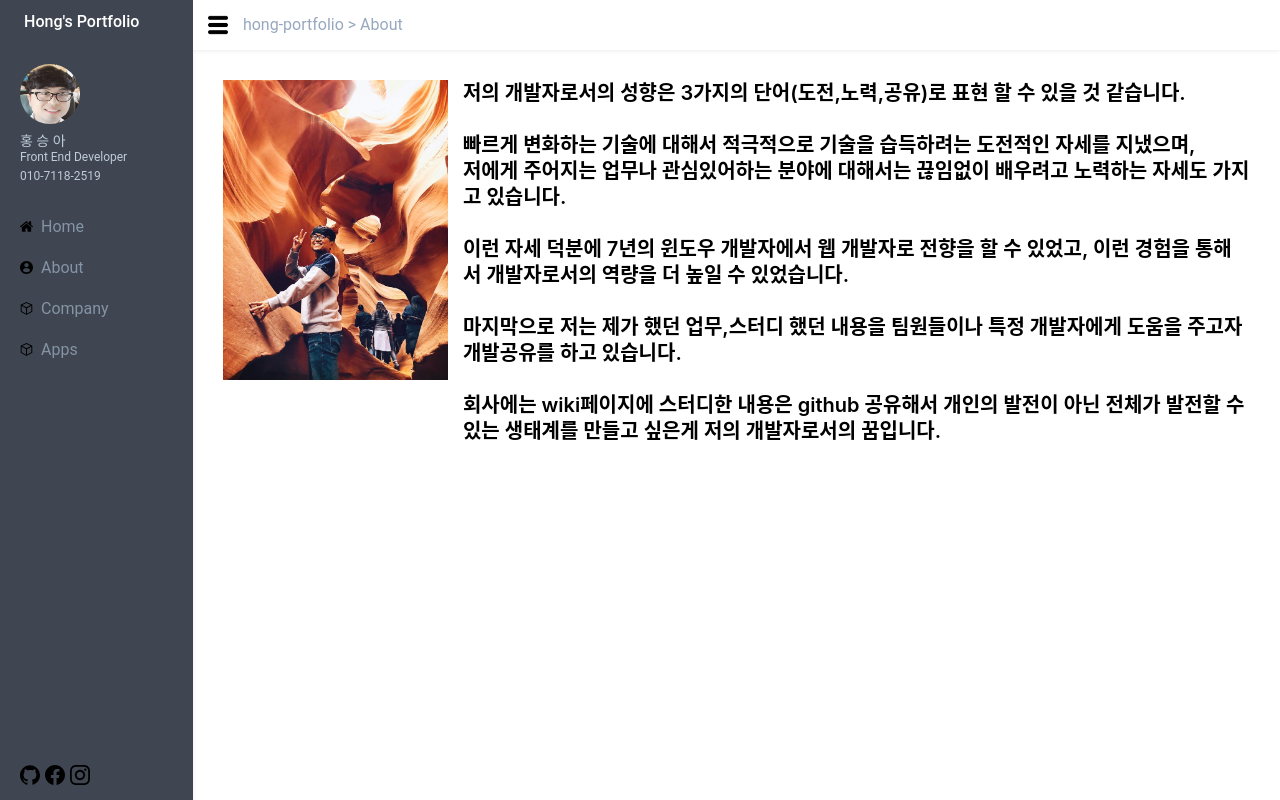
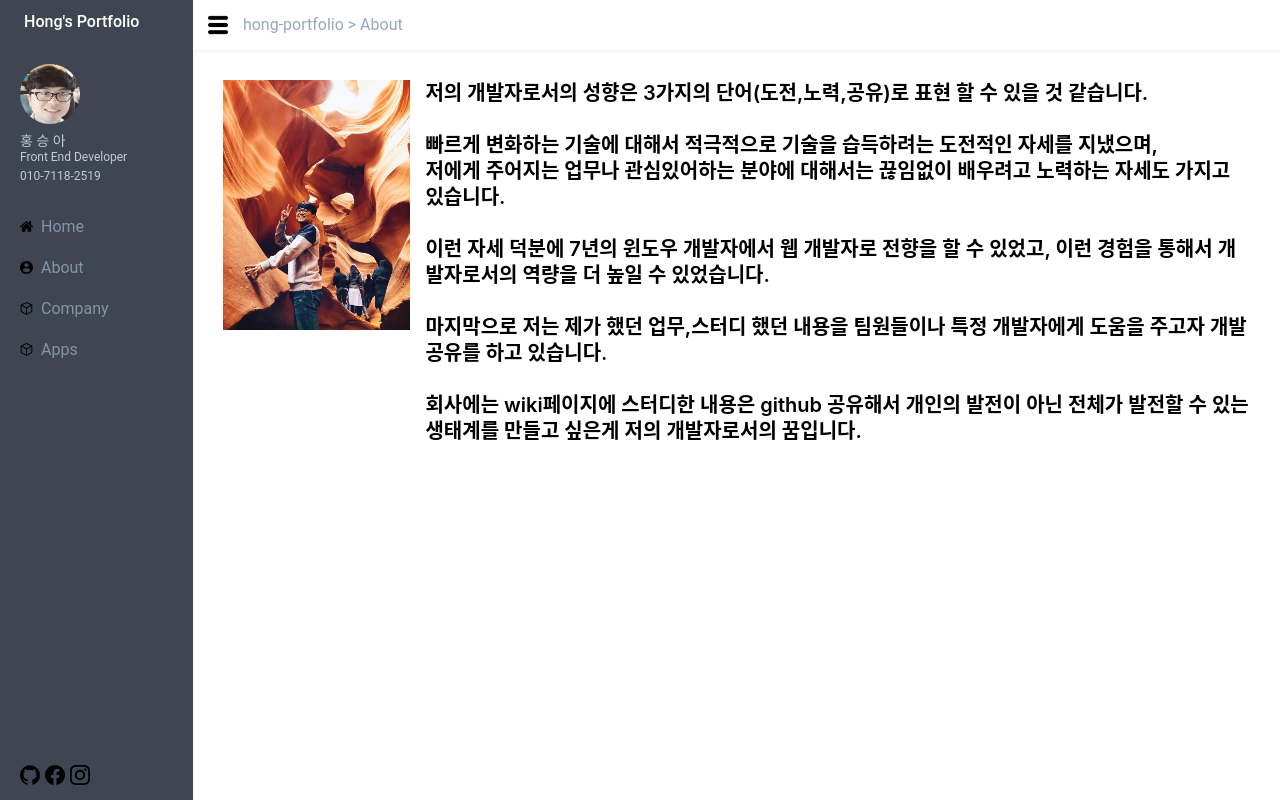
Before and after one commit to gmm117/hong-portfolio, a React app: page / in a window 1280 px wide. Both pictures are taken after a click on the item "About". Built offline with nearby package versions, Linux system fonts and the light colour scheme; the HTML template or start-up script is replaced by a standard one.

Commit message:
about image size change

```diff
--- a/src/Components/About.js
+++ b/src/Components/About.js
@@ -17,8 +17,8 @@ const AbountBody = styled.div`
 `;
 
 const ProfileImage = styled.img`
-    width: 350px;
-    height: 300px;
+    width: 250px;
+    height: 250px;
     float: left;
     margin: 0px 15px 5px 0px;
 `;
```
